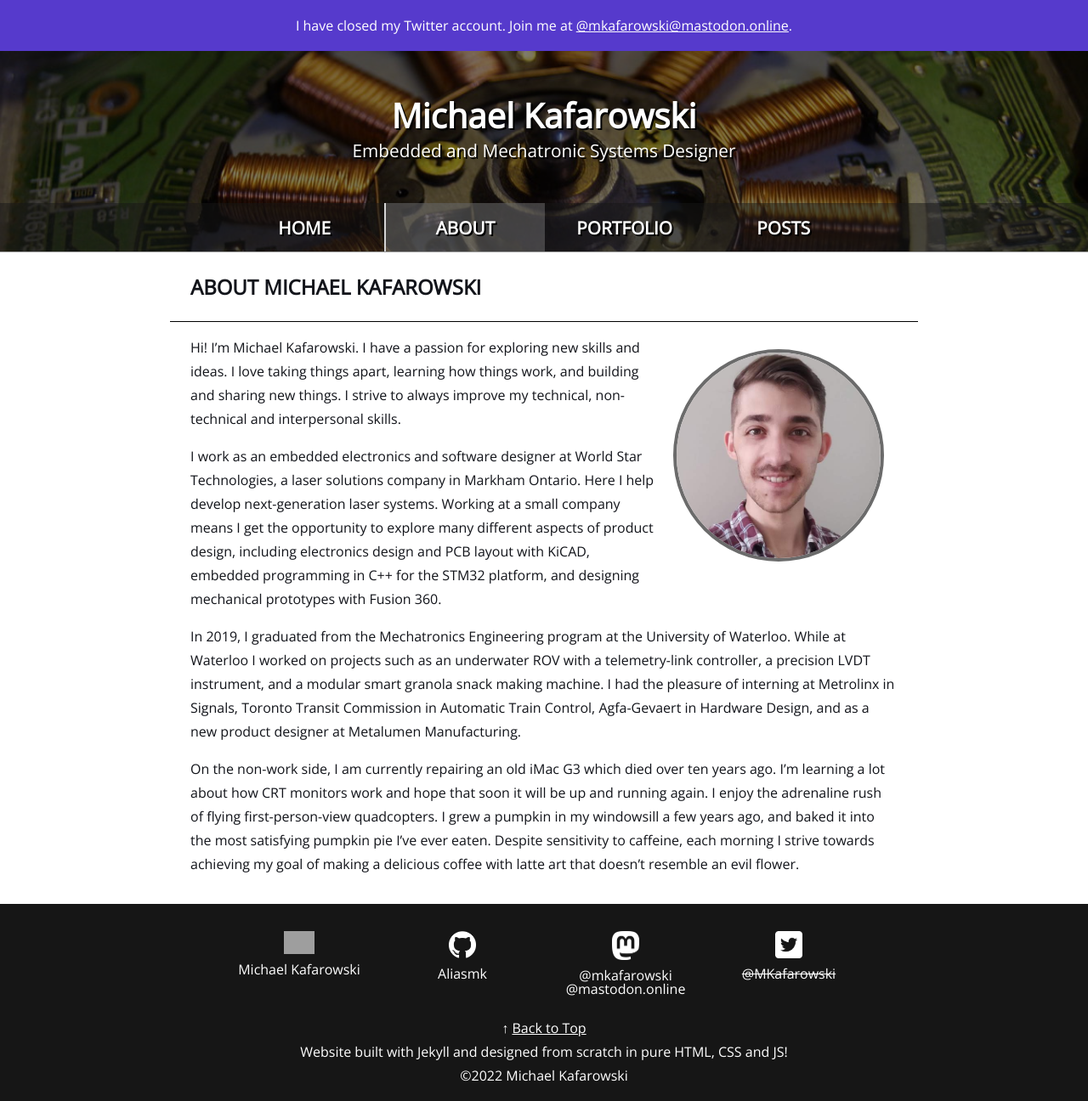
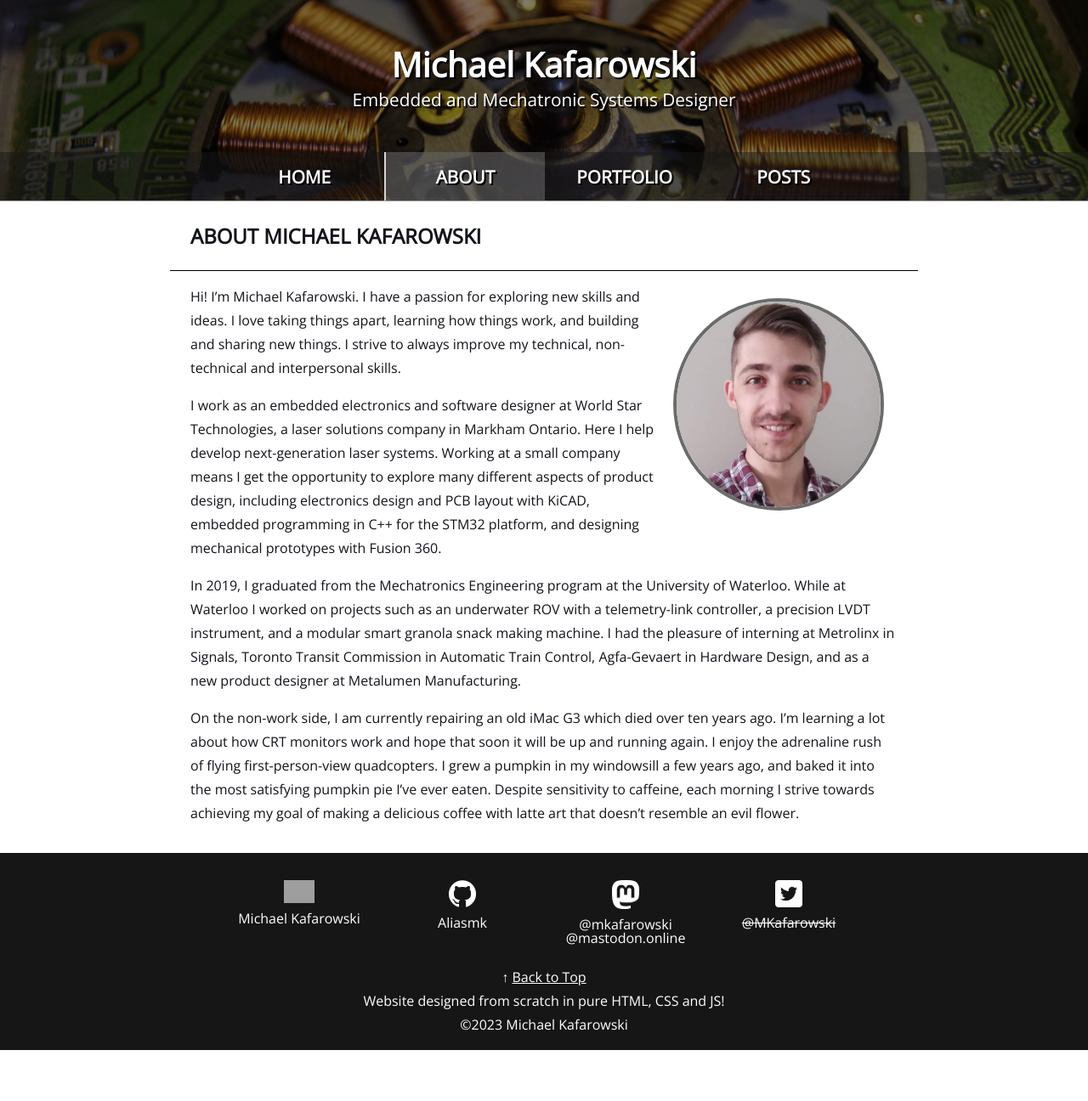
Before and after one commit to Aliasmk/aliasmk.github.io, a Jekyll site: the page built from about.md, in a window 1280 px wide. Shown: the whole page at 85% size. Built offline with Jekyll 4.4.1, drawn with Linux system fonts in a browser that asks for light colours; after the commit the page ends 1236 px from its top, so only the background shows below that; grey boxes are pictures that could not be loaded.

Commit message:
Add WebSite structured data, minor tweaks to includes

```diff
--- a/_includes/footer.html
+++ b/_includes/footer.html
@@ -19,6 +19,6 @@
 
     </div>
     <p>↑ <a href="#top">Back to Top</a></p>
-    <p>Website built with Jekyll and designed from scratch in pure HTML, CSS and JS!</p>
-    <p>&copy2022 Michael Kafarowski</p>
+    <p>Website designed from scratch in pure HTML, CSS and JS!</p>
+    <p>&copy2023 Michael Kafarowski</p>
 </section>
--- a/_includes/head.html
+++ b/_includes/head.html
@@ -1,14 +1,30 @@
+<meta charset="utf-8">
 <meta name="viewport" content="width=device-width, initial-scale=1">
-<meta charset="utf-8">
 <meta name="robots" content="index, follow" />
 
-<link rel="preconnect" href="https://fonts.gstatic.com">
-<link href="https://fonts.googleapis.com/css2?family=Open+Sans:wght@300;400&display=swap" rel="stylesheet">
-<!-- <script defer data-domain="michael.kafarowski.com" data-api="https://perception.mkafarowski.workers.dev/connection/event" src="https://perception.mkafarowski.workers.dev/perception/script.js"></script>-->
-<script defer data-domain="michael.kafarowski.com" src="https://plausible.io/js/script.js"></script>
-
-
+<!-- Page Details -->
 <title>{{ page.title }} | {{ site.title }}</title>
 <meta name="description" content="{{ page.description }}">
+<link rel="canonical" href="{{ site.url }}{{ page.url }}">
+
+{% if page.title == 'Homepage' %}
+<!--  WebSite Structured Data -->
+<script type="application/ld+json">
+    {
+      "@context" : "https://schema.org",
+      "@type" : "WebSite",
+      "name" : "Michael Kafarowski",
+      "url" : "https://michael.kafarowski.com/"
+      }
+    }
+</script>
+{% endif %}
+
+<!-- Stylesheets -->
+<link rel="preconnect" href="https://fonts.gstatic.com/" crossorigin>
+<link href="https://fonts.googleapis.com/css2?family=Open+Sans:wght@300;400&display=swap" rel="stylesheet">
 <link rel="stylesheet" href="{{ "/assets/css/main.css" | relative_url }}">
-<link rel="canonical" href="{{ site.url }}{{ page.url }}">
+
+<!-- Scripts -->
+<script defer data-domain="michael.kafarowski.com" data-api="https://perception.mkafarowski.workers.dev/connection/event" src="https://perception.mkafarowski.workers.dev/perception/script.js"></script>
+<!-- <script defer data-domain="michael.kafarowski.com" src="https://plausible.io/js/script.js"></script> -->
--- a/_includes/header.html
+++ b/_includes/header.html
@@ -1,6 +1,3 @@
-<section id="notice">
-    <p>I have closed my Twitter account. Join me at <a href="https://mastodon.online/@mkafarowski">@mkafarowski@mastodon.online</a>.</p>
-</section>
 <section id="header">
     <div id="heading">
         <div id="title">
```
Also changed, not shown: _includes/projectportal.html (+0 -11 lines).
